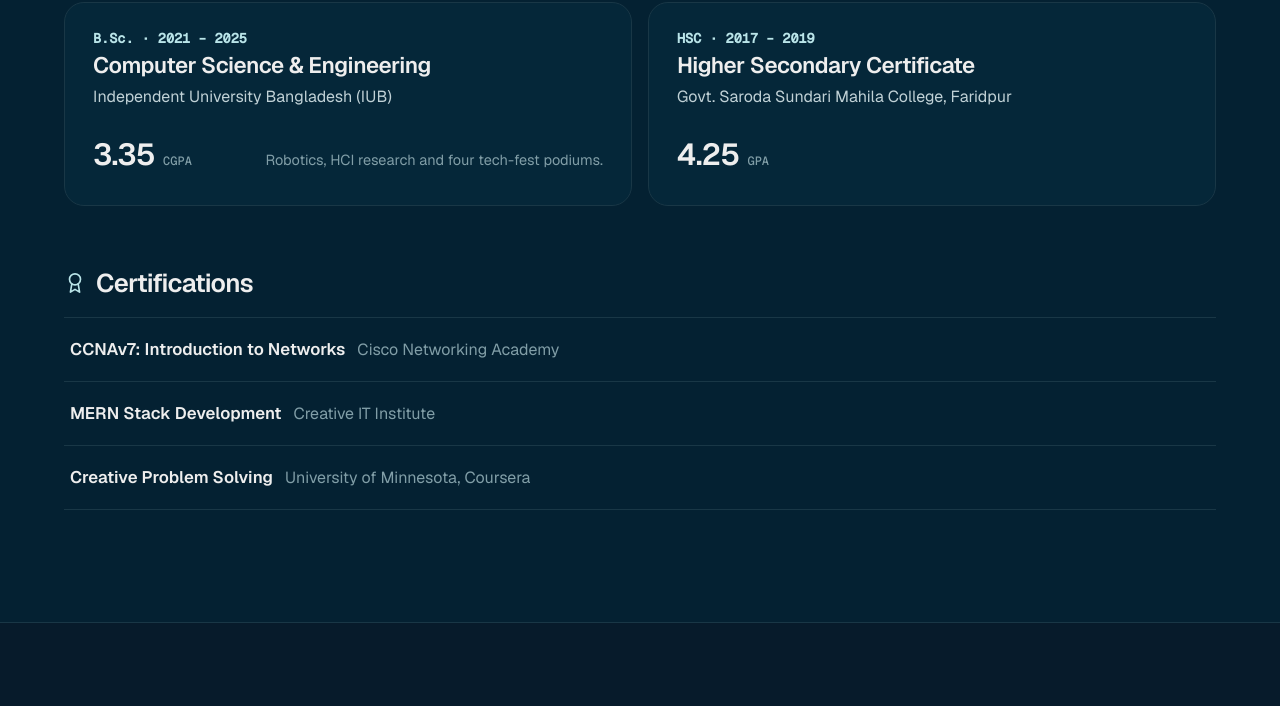
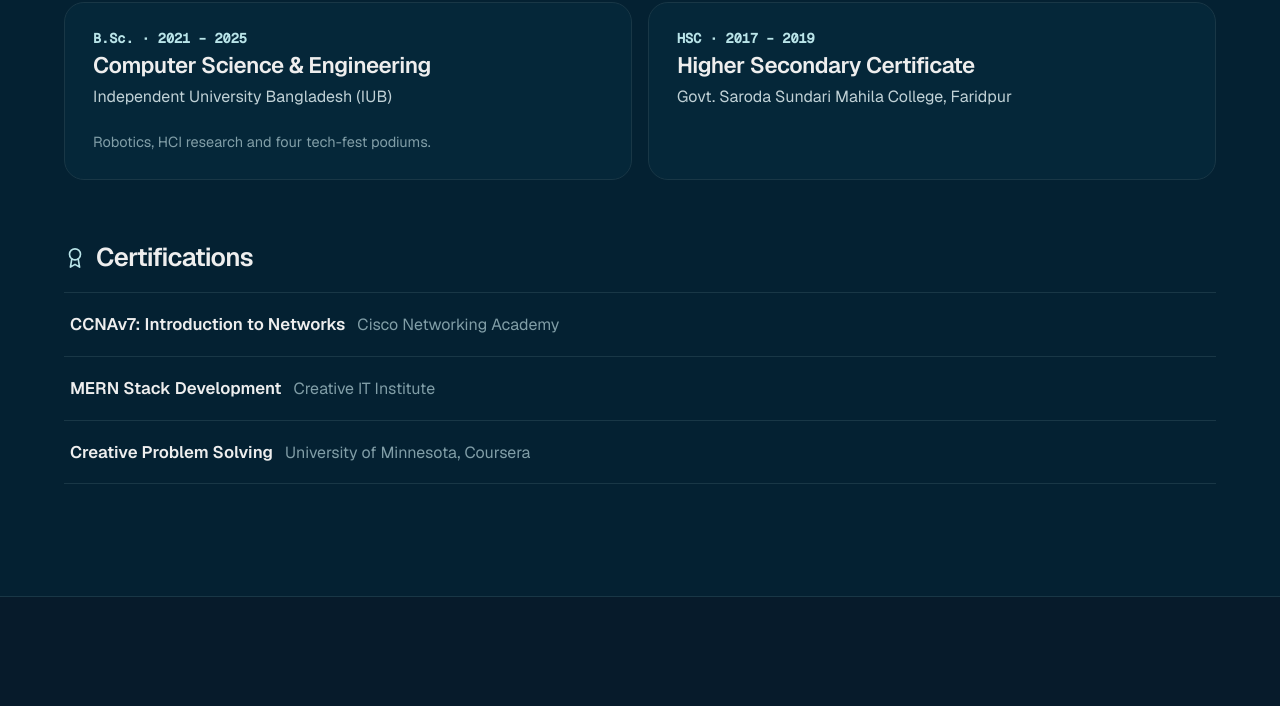
Before and after one commit to NusratJahanShawon/NusratJahanShawon.github.io, a plain HTML site: page index.html in a window 1280 px wide. Shown: the part 5200-5906 px from the top of the page. Drawn offline with nearby package versions, Linux system fonts and the light colour scheme; no server answers.

Commit message:
Grades back on résumé, removed from website
Co-Authored-By: Claude Opus 5.5 <noreply@anthropic.com>
Claude-Session: https://claude.ai/code/session_01Qv423vzzirJMvgAZGFXphV

```diff
--- a/index.html
+++ b/index.html
@@ -665,13 +665,12 @@
           <span class="edu-card__meta">B.Sc. · 2021 – 2025</span>
           <h3>Computer Science &amp; Engineering</h3>
           <p class="edu-card__school">Independent University Bangladesh (IUB)</p>
-          <div class="edu-card__foot"><span class="edu-card__gpa">3.35 <small>CGPA</small></span><span>Robotics, HCI research and four tech-fest podiums.</span></div>
+          <div class="edu-card__foot"><span>Robotics, HCI research and four tech-fest podiums.</span></div>
         </article>
         <article class="edu-card reveal">
           <span class="edu-card__meta">HSC · 2017 – 2019</span>
           <h3>Higher Secondary Certificate</h3>
           <p class="edu-card__school">Govt. Saroda Sundari Mahila College, Faridpur</p>
-          <div class="edu-card__foot"><span class="edu-card__gpa">4.25 <small>GPA</small></span></div>
         </article>
       </div>
 
```
Also changed, not shown: 1 other file.
